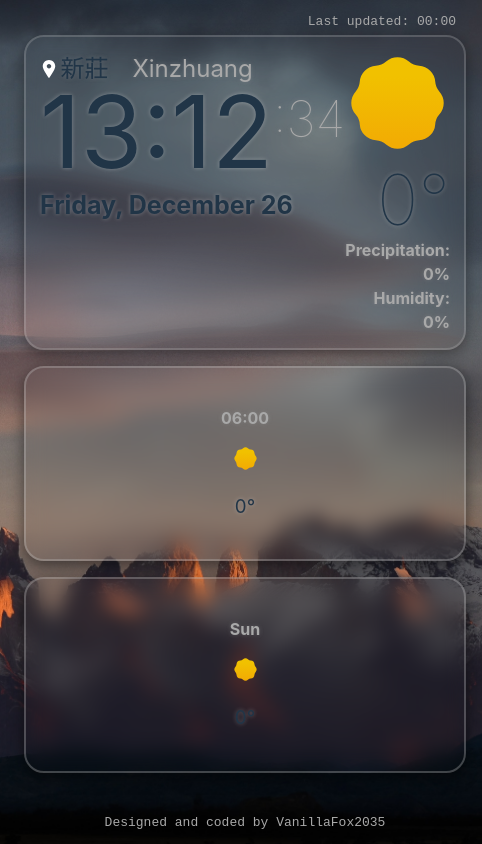
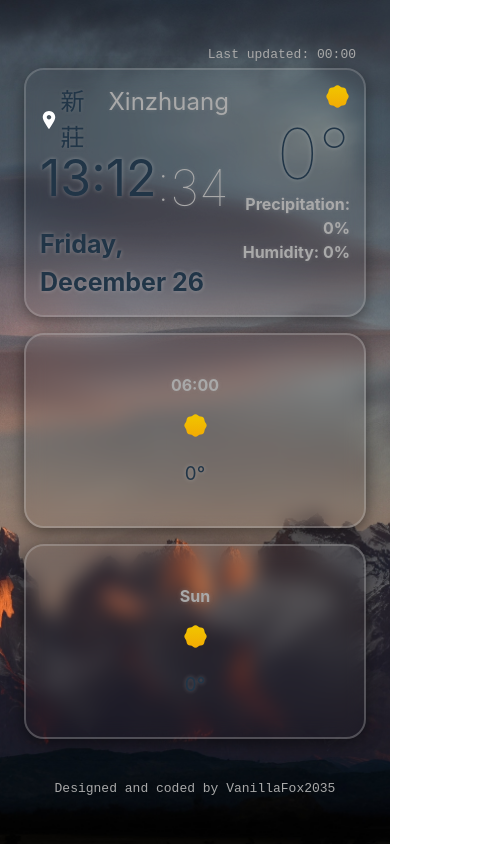
Before and after one commit to VanillaFox2035/weather-app, a React (Vite) app: page / in a window 390 px wide. Shown: the whole page, 482 px wide, since content can reach past the window. Built offline with nearby package versions, Linux system fonts and the light colour scheme; no server answers.

Commit message:
Fixed WeatherIcon sizing

```diff
--- a/src/components/CurrentTile.css
+++ b/src/components/CurrentTile.css
@@ -135,3 +135,15 @@ h4
 {
     margin: 0em;
 }
+
+@media only screen and (max-width: 600px) {
+    .current-time
+    {
+        margin: 0em;
+        margin-top: -0.1em;
+        padding: 0em;
+        font-weight: normal;
+        font-size: 50px;
+        text-shadow: 0px 0px 4px rgba(255, 255, 255, 0.3);
+    }
+}
--- a/src/components/WeatherIcon.tsx
+++ b/src/components/WeatherIcon.tsx
@@ -69,7 +69,10 @@ export default function WeatherIcon(props: IWeatherIcon)
         let result = 50; //px
         if (props.width)
         {
-            result = Number(props.width);
+            if (!isNaN(Number(props.width)))
+            {
+                result = Number(props.width);
+            }
         }
         if (IsMobile())
         {
```
